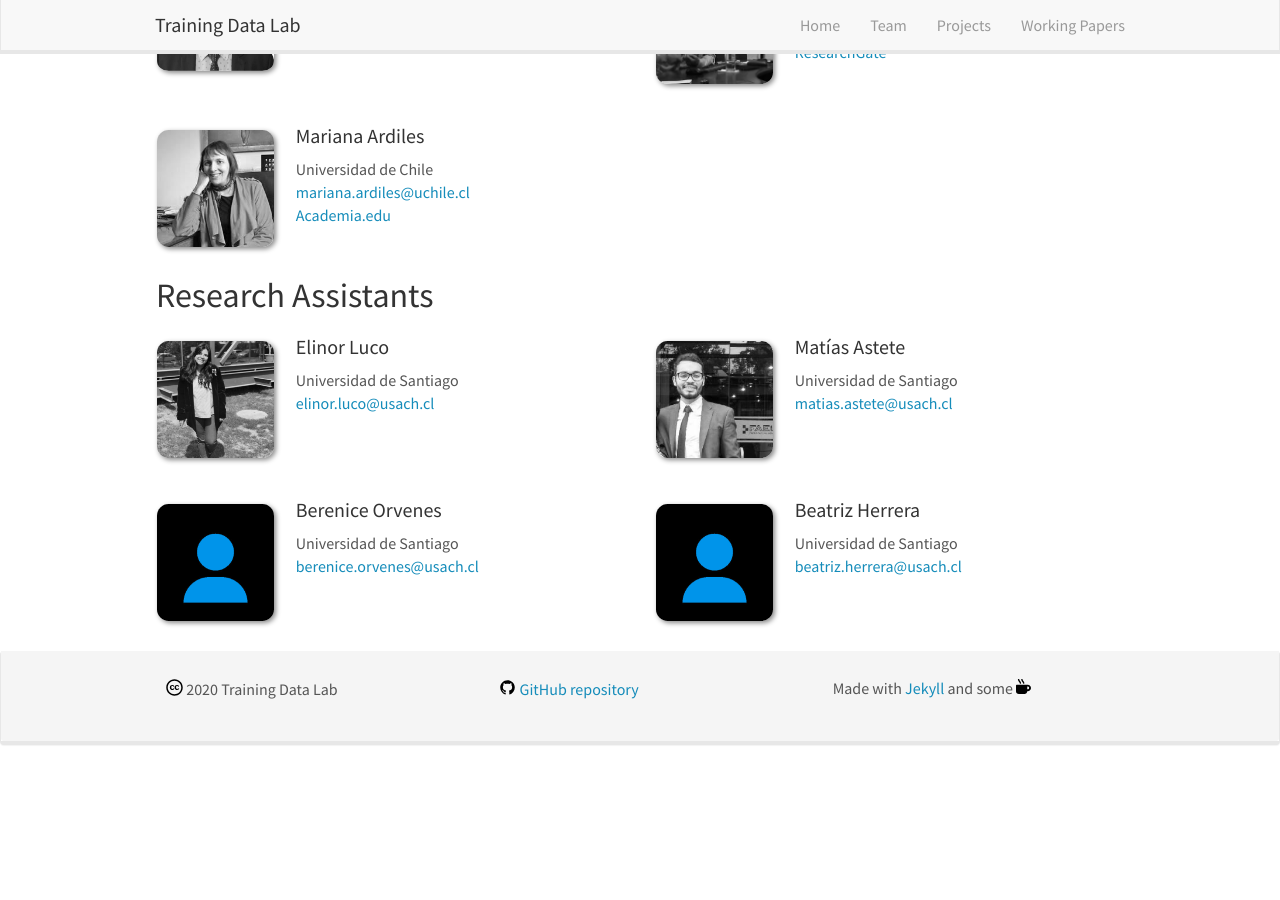
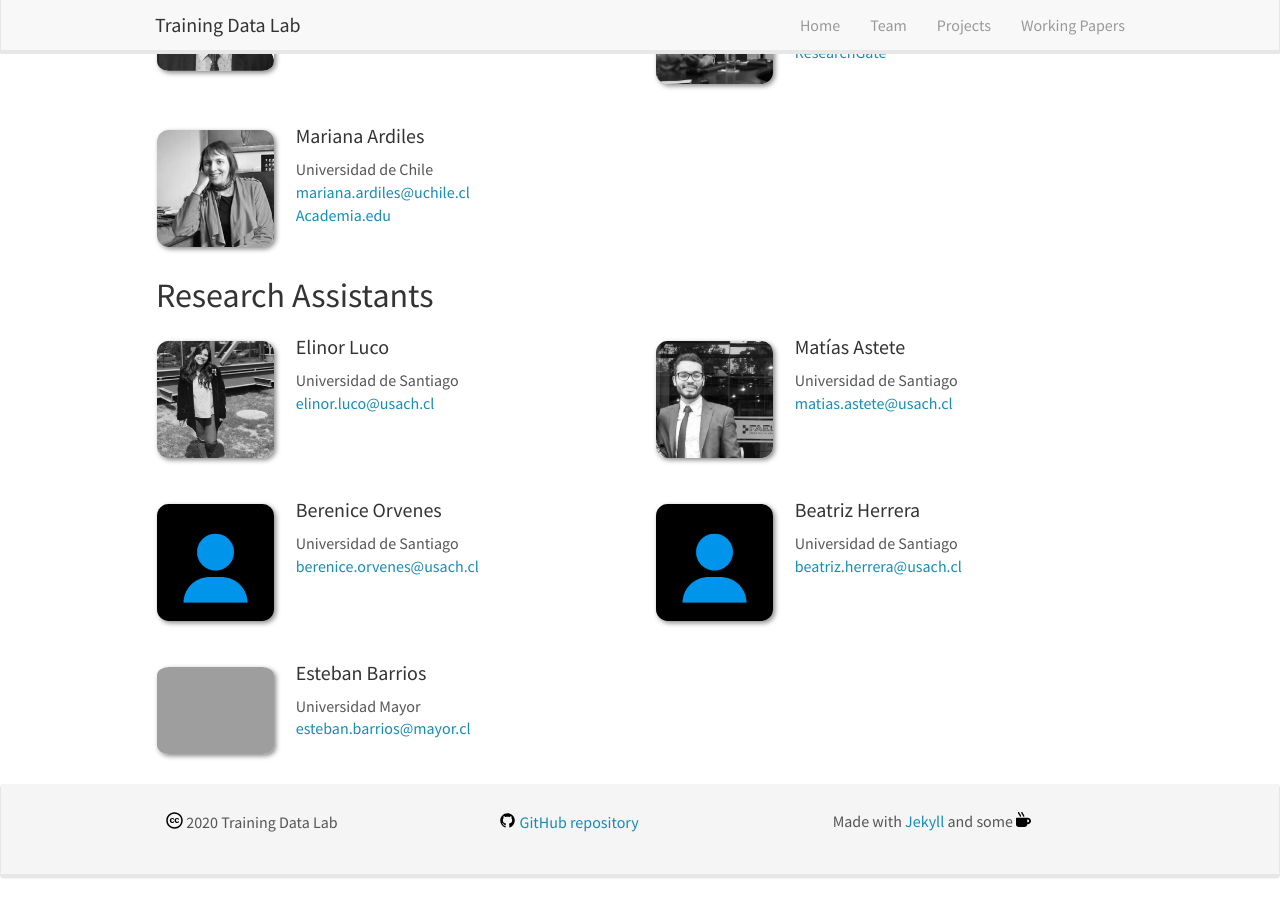
Before and after one commit to training-datalab/old-training-datalab.com, a Jekyll site: the page built from _pages/team.md, in a window 1280 px wide and 900 px high, scrolled down 619 px. Built offline with Jekyll 4.4.1, drawn with Linux system fonts in a browser that asks for light colours; nearby versions of some CDN libraries; before the commit the page ends 1386 px from its top, so only the background shows below that.

Commit message:
Update research_assistants.yml

```diff
--- a/_data/research_assistants.yml
+++ b/_data/research_assistants.yml
@@ -21,3 +21,9 @@
   info: Universidad de Santiago
   email: beatriz.herrera@usach.cl
   website:
+
+- name: Esteban Barrios
+  photo: ebarrios.jpg
+  info: Universidad Mayor
+  email: esteban.barrios@mayor.cl
+  website:
```
